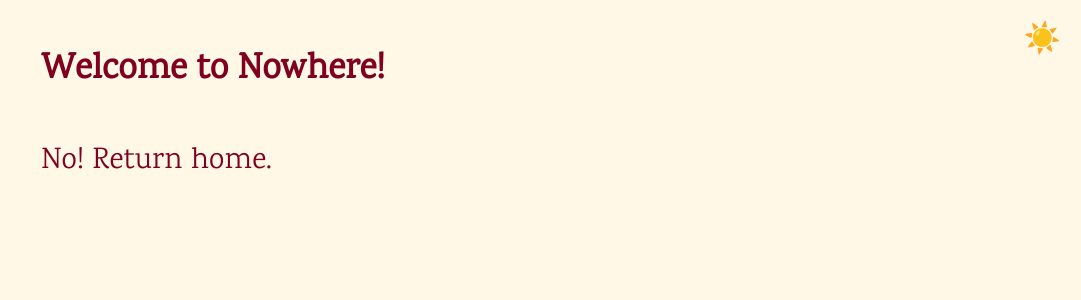
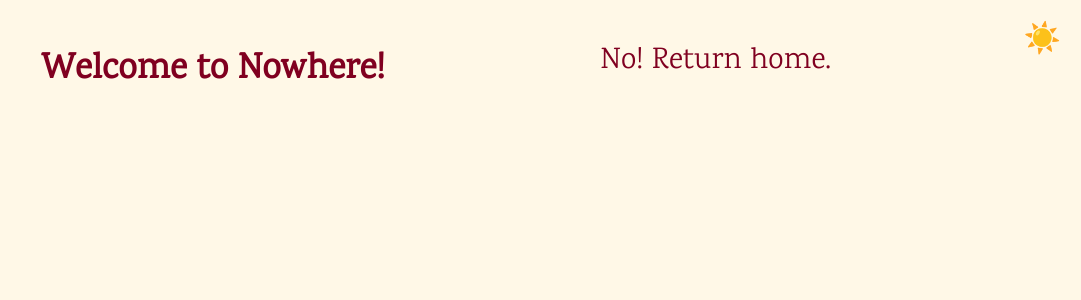
Before and after one commit to UV-1999/uv-1999.github.io, a PHP site: page /404.html in a window 1280 px wide. Shown: the top 300 px of the page, without its empty margins (199-1280 px from the left). Run offline with PHP 8.4, Linux system fonts and the light colour scheme; some libraries are stand-ins or nearby versions; some web fonts are replaced.

Commit message:
Update main.css

```diff
--- a/main.css
+++ b/main.css
@@ -11,14 +11,14 @@ body.dark-mode {
             color: #fff;
         }
 header {
+            display: flex;
+            justify-content: space-between;
             background-color: #fff8e7;
             color: #800020;
             height: auto;
             max-width: 800px;
             margin: auto;
-            padding:20px 20px 0px 20px;
-            display: flex;
-            flex-direction: column;
+            padding:20px 20px 20px 20px;
             transition: background-color 0.3s, color 0.3s;
         }
 header.dark-mode {
```
